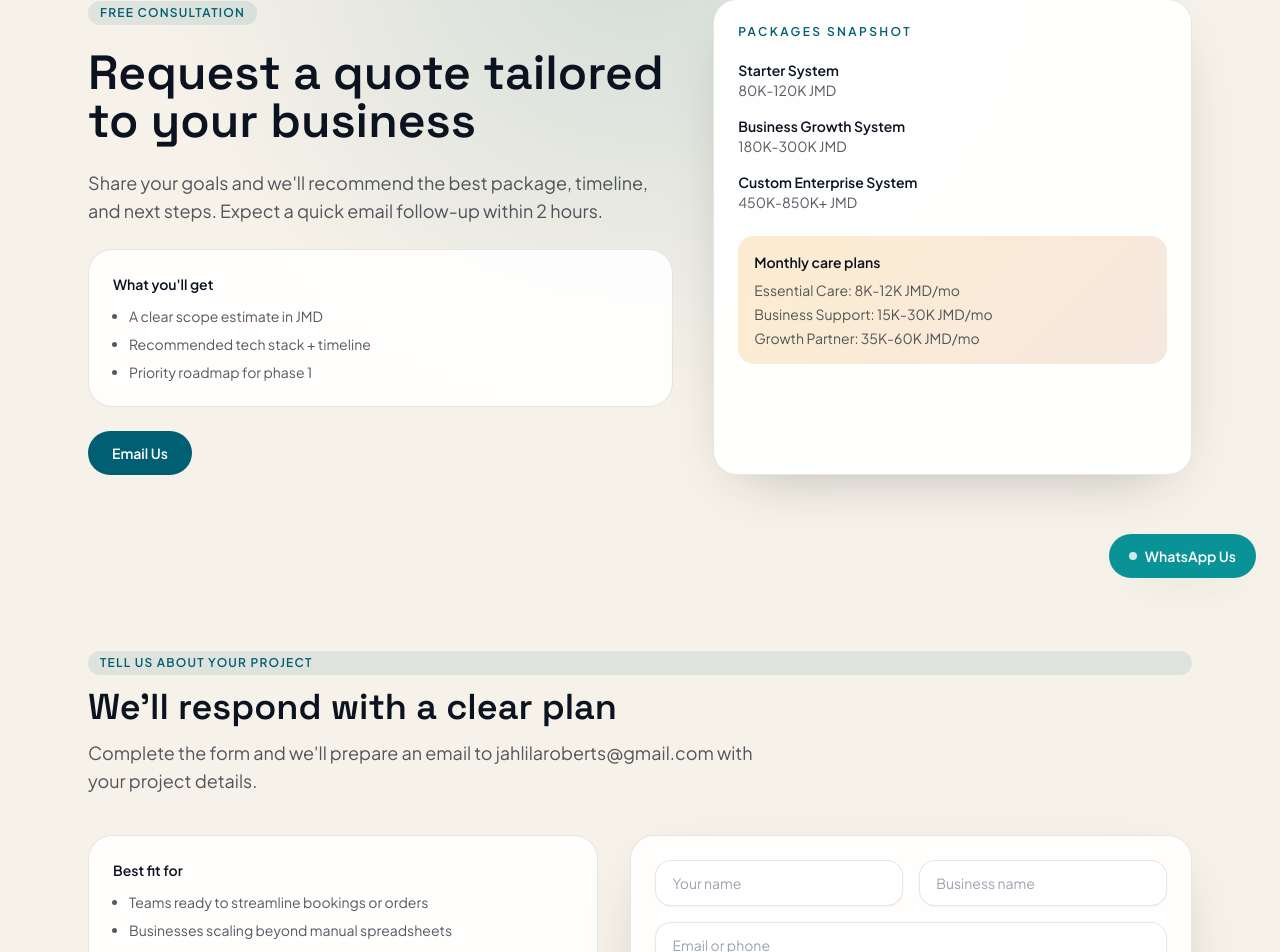
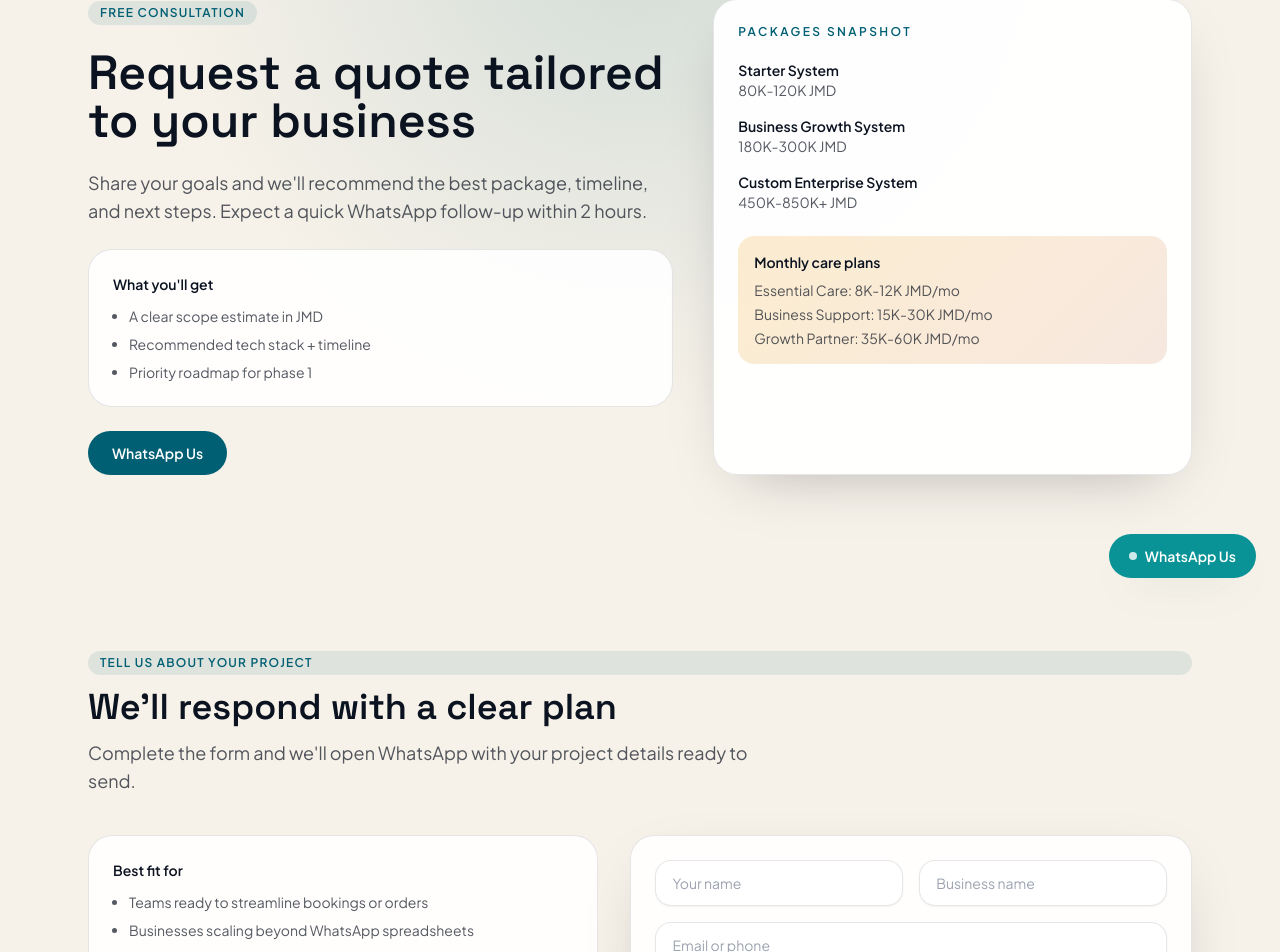
Before and after one commit to Jahl1l/roberts, a Next.js app: page /free-consultation in a window 1280 px wide. Shown: the part 198-1150 px from the top of the page. Built offline with nearby package versions, Linux system fonts and the light colour scheme.

Commit message:
Use WhatsApp for consultation form

```diff
--- a/src/app/free-consultation/page.tsx
+++ b/src/app/free-consultation/page.tsx
@@ -2,9 +2,10 @@ import Link from "next/link";
 import Section from "@/components/Section";
 import ContactForm from "@/components/ContactForm";
 import { CARE_PLANS, PACKAGES, SITE } from "@/lib/content";
+import { getWhatsAppHref } from "@/lib/whatsapp";
 
 export default function FreeConsultationPage() {
-  const emailHref = `mailto:${SITE.email}`;
+  const whatsappHref = getWhatsAppHref(SITE.whatsappNumber, SITE.whatsappMessage);
 
   return (
     <div>
@@ -18,7 +19,7 @@ export default function FreeConsultationPage() {
               </h1>
               <p className="text-base text-ink/70 md:text-lg">
                 Share your goals and we&apos;ll recommend the best package, timeline,
-                and next steps. Expect a quick email follow-up within 2 hours.
+                and next steps. Expect a quick WhatsApp follow-up within 2 hours.
               </p>
               <div className="rounded-3xl border border-ink/10 bg-white/90 p-6 text-sm text-ink/70">
                 <p className="font-semibold text-ink">What you&apos;ll get</p>
@@ -29,10 +30,12 @@ export default function FreeConsultationPage() {
               </ul>
               </div>
               <Link
-                href={emailHref}
+                href={whatsappHref}
                 className="inline-flex rounded-full bg-ocean px-6 py-3 text-sm font-semibold text-white"
+                target="_blank"
+                rel="noreferrer"
               >
-                Email Us
+                WhatsApp Us
               </Link>
             </div>
             <div className="rounded-3xl border border-ink/10 bg-white/95 p-6 shadow-soft">
@@ -65,7 +68,7 @@ export default function FreeConsultationPage() {
       <Section
         eyebrow="Tell us about your project"
         title="We&apos;ll respond with a clear plan"
-        subtitle="Complete the form and we&apos;ll prepare an email to jahlilaroberts@gmail.com with your project details."
+        subtitle="Complete the form and we&apos;ll open WhatsApp with your project details ready to send."
       >
         <div className="grid gap-8 lg:grid-cols-[1fr_1.1fr]">
           <div className="space-y-6 text-sm text-ink/70">
@@ -73,7 +76,7 @@ export default function FreeConsultationPage() {
               <p className="font-semibold text-ink">Best fit for</p>
               <ul className="mt-3 list-disc space-y-2 pl-4">
                 <li>Teams ready to streamline bookings or orders</li>
-                <li>Businesses scaling beyond manual spreadsheets</li>
+                <li>Businesses scaling beyond WhatsApp spreadsheets</li>
                 <li>Owners who want clear, local support</li>
               </ul>
             </div>
--- a/src/components/ContactForm.tsx
+++ b/src/components/ContactForm.tsx
@@ -1,8 +1,8 @@
 "use client";
 
-import { useMemo, useState } from "react";
-import Link from "next/link";
+import { useState } from "react";
 import { SITE } from "@/lib/content";
+import { getWhatsAppHref } from "@/lib/whatsapp";
 
 const BUDGET_OPTIONS = [
   "80K-120K JMD",
@@ -43,12 +43,6 @@ export default function ContactForm() {
     "idle"
   );
 
-  const whatsappHref = useMemo(() => {
-    return `https://wa.me/${SITE.whatsappNumber}?text=${encodeURIComponent(
-      SITE.whatsappMessage
-    )}`;
-  }, []);
-
   const validate = (data: FormState) => {
     const nextErrors: Record<string, string> = {};
 
@@ -80,14 +74,19 @@ export default function ContactForm() {
 
     try {
       setStatus("loading");
-      const response = await fetch("/api/contact", {
-        method: "POST",
-        headers: { "Content-Type": "application/json" },
-        body: JSON.stringify(formData)
-      });
+      const message = [
+        "Hi Roberts Web Applications, I want a web application for my business.",
+        "",
+        `Name: ${formData.name}`,
+        `Business Name: ${formData.businessName}`,
+        `Contact: ${formData.contact}`,
+        `Needs: ${formData.needs}`,
+        `Budget: ${formData.budget}`,
+        `Timeline: ${formData.timeline}`
+      ].join("\n");
+      const whatsappHref = getWhatsAppHref(SITE.whatsappNumber, message);
 
-      if (!response.ok) throw new Error("Request failed");
-
+      window.open(whatsappHref, "_blank", "noopener,noreferrer");
       setStatus("success");
       setFormData(initialState);
     } catch (error) {
@@ -191,26 +190,17 @@ export default function ContactForm() {
           className="w-full rounded-full bg-ocean px-6 py-3 text-sm font-semibold text-white transition hover:bg-ink disabled:opacity-60"
           disabled={status === "loading"}
         >
-          {status === "loading" ? "Sending..." : "Send request"}
+          {status === "loading" ? "Opening WhatsApp..." : "Send on WhatsApp"}
         </button>
       </form>
       {status === "success" ? (
         <div className="mt-4 rounded-2xl bg-palm/10 p-4 text-sm text-ink">
-          Thanks! We&apos;ll reach out shortly. For urgent requests, message us on{" "}
-          <Link
-            href={whatsappHref}
-            className="font-semibold text-ocean underline"
-            target="_blank"
-            rel="noreferrer"
-          >
-            WhatsApp
-          </Link>
-          .
+          WhatsApp was opened with your project details. Send the message to reach us directly.
         </div>
       ) : null}
       {status === "error" ? (
         <div className="mt-4 rounded-2xl bg-coral/10 p-4 text-sm text-ink">
-          Something went wrong. Please try again or use WhatsApp.
+          Something went wrong. Please try again on WhatsApp at {SITE.phone}.
         </div>
       ) : null}
     </div>
```
